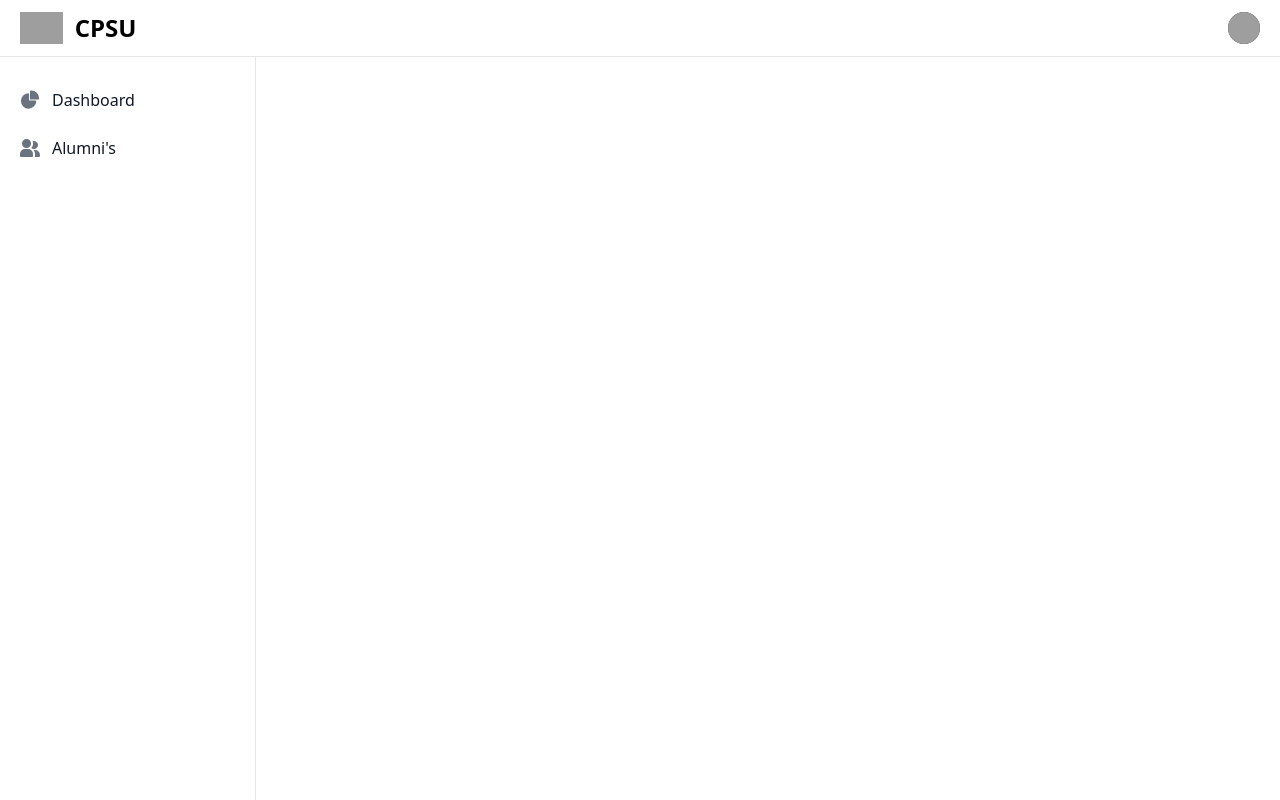
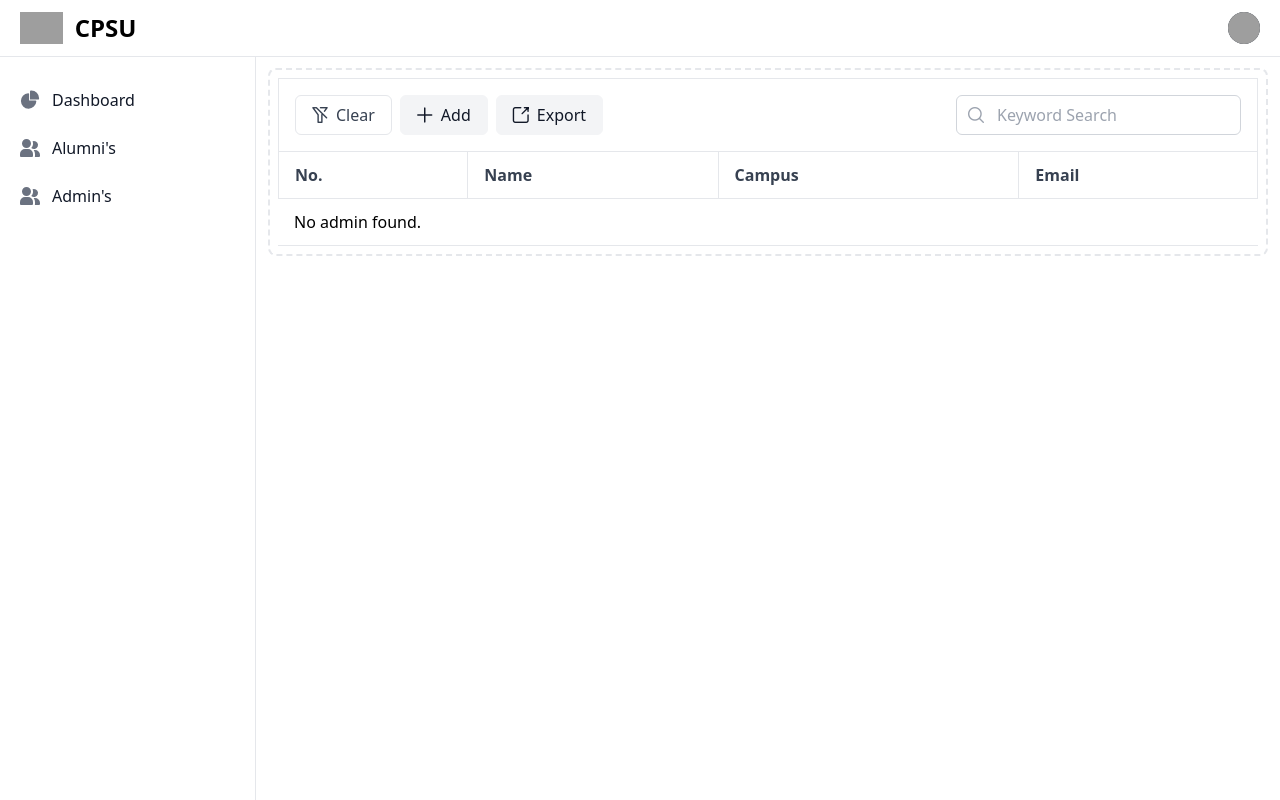
Before and after one commit to 5kydriven/alumni-tracker-system, a Vue app: page /admin-list in a window 1280 px wide. Built offline with nearby package versions, Linux system fonts and the light colour scheme; no server answers; the database is empty; grey boxes are pictures that could not be loaded.

Commit message:
update admin list

```diff
--- a/src/assets/base.css
+++ b/src/assets/base.css
@@ -14,6 +14,7 @@
     --primary-800: 6 95 70;
     --primary-900: 4 78 56;
     --primary-950: 2 44 34;
+
     --surface-0: 255 255 255;
     --surface-50: 249 250 251;
     --surface-100: 243 244 246;
--- /dev/null
+++ b/src/components/AdminForm.vue
@@ -0,0 +1,52 @@
+<template>
+    <form>
+        <div class="grid gap-4 mb-4 grid-cols-2">
+            <div class="col-span-2">
+                <label for="name" class="block mb-2 text-sm font-medium text-gray-900 dark:text-white">Name</label>
+                <input type="text" name="name" id="name"
+                    class="bg-gray-50 border border-gray-300 text-gray-900 text-sm rounded-lg focus:ring-primary-600 focus:border-primary-600 block w-full p-2.5 dark:bg-gray-600 dark:border-gray-500 dark:placeholder-gray-400 dark:text-white dark:focus:ring-primary-500 dark:focus:border-primary-500"
+                     required="">
+            </div>
+            <div class="col-span-2 sm:col-span-1">
+                <label for="price" class="block mb-2 text-sm font-medium text-gray-900 dark:text-white">Email</label>
+                <input type="email" name="price" id="price"
+                    class="bg-gray-50 border border-gray-300 text-gray-900 text-sm rounded-lg focus:ring-primary-600 focus:border-primary-600 block w-full p-2.5 dark:bg-gray-600 dark:border-gray-500 dark:placeholder-gray-400 dark:text-white dark:focus:ring-primary-500 dark:focus:border-primary-500"
+                     required="">
+            </div>
+            <div class="col-span-2 sm:col-span-1">
+                <label for="category"
+                    class="block mb-2 text-sm font-medium text-gray-900 dark:text-white">Campus</label>
+                <select id="category"
+                    class="bg-gray-50 border border-gray-300 text-gray-900 text-sm rounded-lg focus:ring-primary-500 focus:border-primary-500 block w-full p-2.5 dark:bg-gray-600 dark:border-gray-500 dark:placeholder-gray-400 dark:text-white dark:focus:ring-primary-500 dark:focus:border-primary-500">
+                    <option disabled selected="">Select category</option>
+                    <option value="TV">TV/Monitors</option>
+                    <option value="PC">PC</option>
+                    <option value="GA">Gaming/Console</option>
+                    <option value="PH">Phones</option>
+                </select>
+            </div>
+            <div class="col-span-2">
+                <label for="description" class="block mb-2 text-sm font-medium text-gray-900 dark:text-white">Product
+                    Description</label>
+                <textarea id="description" rows="4"
+                    class="block p-2.5 w-full text-sm text-gray-900 bg-gray-50 rounded-lg border border-gray-300 focus:ring-blue-500 focus:border-blue-500 dark:bg-gray-600 dark:border-gray-500 dark:placeholder-gray-400 dark:text-white dark:focus:ring-blue-500 dark:focus:border-blue-500"
+                    placeholder="Write product description here"></textarea>
+            </div>
+        </div>
+        <div class="w-full flex justify-end">
+            <button type="submit"
+                class="text-white inline-flex items-center gap-2 bg-blue-700 hover:bg-blue-800 focus:ring-4 focus:outline-none focus:ring-blue-300 font-medium rounded-lg text-sm px-5 py-2.5 text-center dark:bg-blue-600 dark:hover:bg-blue-700 dark:focus:ring-blue-800">
+                <i class="pi pi-plus font-bold" />
+                Add Administrator
+            </button>
+        </div>
+    </form>
+</template>
+
+<script setup>
+import { ref } from 'vue';
+
+const emit = defineEmits(['click'])
+
+const loading = ref(false)
+</script>
--- a/src/components/Sidebar.vue
+++ b/src/components/Sidebar.vue
@@ -1,5 +1,5 @@
 <script setup>
-import {RouterLink} from 'vue-router';
+import {RouterLink, } from 'vue-router';
 
 const props = defineProps({
     isOpen: Boolean
@@ -70,6 +70,18 @@ const props = defineProps({
                         <span class="flex-1 ms-3 whitespace-nowrap">Alumni's</span>
                     </a>
                 </li>
+                <li>
+                    <a
+                        class="flex items-center p-2 text-gray-900 rounded-lg dark:text-white hover:bg-gray-100 dark:hover:bg-gray-700 group">
+                        <svg class="flex-shrink-0 w-5 h-5 text-gray-500 transition duration-75 dark:text-gray-400 group-hover:text-gray-900 dark:group-hover:text-white"
+                            aria-hidden="true" xmlns="http://www.w3.org/2000/svg" fill="currentColor"
+                            viewBox="0 0 20 18">
+                            <path
+                                d="M14 2a3.963 3.963 0 0 0-1.4.267 6.439 6.439 0 0 1-1.331 6.638A4 4 0 1 0 14 2Zm1 9h-1.264A6.957 6.957 0 0 1 15 15v2a2.97 2.97 0 0 1-.184 1H19a1 1 0 0 0 1-1v-1a5.006 5.006 0 0 0-5-5ZM6.5 9a4.5 4.5 0 1 0 0-9 4.5 4.5 0 0 0 0 9ZM8 10H5a5.006 5.006 0 0 0-5 5v2a1 1 0 0 0 1 1h11a1 1 0 0 0 1-1v-2a5.006 5.006 0 0 0-5-5Z" />
+                        </svg>
+                        <span class="flex-1 ms-3 whitespace-nowrap">Admin's</span>
+                    </a>
+                </li>
             </ul>
         </div>
     </aside>
--- a/src/pages/AlumniPage.vue
+++ b/src/pages/AlumniPage.vue
@@ -1,13 +1,15 @@
 <template>
     <div class="card">
-        <DataTable v-model:filters="filters" :value="store.alumni" ref="dt" scrollable scroll-height="450px" showGridlines
-            removableSort filterDisplay="menu">
+        <DataTable v-model:filters="filters" :value="store.alumni" ref="dt" scrollable scroll-height="450px"
+            showGridlines removableSort filterDisplay="menu">
             <template #header>
                 <div class="flex justify-between">
                     <div class="flex gap-2">
                         <Button type="button" icon="pi pi-filter-slash" label="Clear" outlined @click="clearFilter()" />
-                        <Button type="button" icon="pi pi-plus" label="Add" outlined @click="openNew" />
-                        <Button type="button" icon="pi pi-external-link" label="Export" outlined @click="exportCSV($event)"/>
+                        <Button type="button" icon="pi pi-plus" label="Add" severity="secondary" outlined
+                            @click="openNew" />
+                        <Button type="button" icon="pi pi-external-link" label="Export" severity="secondary" outlined
+                            @click="exportCSV($event)" />
 
                     </div>
                     <span class="relative">
@@ -65,11 +67,13 @@
                 </template>
             </Column>
 
-            <Column header="Actions"></Column>
+            <Column header="Actions">
+
+            </Column>
         </DataTable>
     </div>
 
-    <Dialog v-model:visible="productDialog" :style="{ width: '700px' }" header="Add Alumni" :modal="true"
+    <Dialog v-model:visible="store.alumniDialog" :style="{ width: '700px' }" header="Add Alumni" :modal="true"
         class="p-fluid">
         <AlumniForm @cancel="openNew" />
     </Dialog>
@@ -87,15 +91,15 @@ const toast = useToast();
 const store = useAlumniStore();
 
 const filters = ref();
-const courses = ref(['BSIT', 'BSCRIM'])
+const courses = ref(['BSIT', 'BSCRIM', 'BSBA'])
 const batches = ref([2026, 2024])
-const employment = ref(['Not Track', 'Unemployed'])
-const productDialog = ref(false)
+const employment = ref(['Not Track', 'Unemployed', 'Employed'])
+
 const dt = ref();
 
 const openNew = () => {
-    productDialog.value = !productDialog.value
-    if (!productDialog.value) {
+    store.alumniDialog = !store.alumniDialog
+    if (!store.alumniDialog) {
         toast.add({ severity: 'success', summary: 'Successful', detail: 'Click', life: 2000 });
     }
 }
@@ -124,7 +128,7 @@ const exportCSV = () => {
 };
 
 onMounted(async () => {
-    await store.filteredAlumni(); // Wait for the data to be fetched
+    await store.filteredAlumni("Kabankalan City"); // Wait for the data to be fetched
     // loading.value = false;
 })
 </script>
--- a/src/pages/superAdmin/AdminPage.vue
+++ b/src/pages/superAdmin/AdminPage.vue
@@ -1,3 +1,60 @@
 <template>
+    <div class="card">
+        <DataTable showGridlines :value="store.admin">
+            <template #header>
+                <div class="flex justify-between">
+                    <div class="flex gap-2">
+                        <Button type="button" icon="pi pi-filter-slash" label="Clear" outlined />
+                        <Button type="button" icon="pi pi-plus" label="Add" severity="secondary"
+                            @click="openAdminDialog" />
+                        <Button type="button" icon="pi pi-external-link" label="Export" severity="secondary" />
+                    </div>
+                    <span class="relative">
+                        <i class="pi pi-search absolute top-2/4 -mt-2 left-3 text-surface-400 dark:text-surface-600" />
+                        <InputText placeholder="Keyword Search" class="pl-10 font-normal" />
+                    </span>
+                </div>
+            </template>
+            <template #empty> No admin found. </template>
+            <Column header="No.">
+                <template #body="slotProps">
+                    {{ slotProps.index + 1 }}
+                </template>
+            </Column>
+            <Column header="Name">
+                <template #body="{ data }">
+                    <div class="flex items-center gap-3">
+                        <img src="/image.jpg" class="rounded-full h-10 w-10" />
+                        <span>{{ data.name }}</span>
+                    </div>
+                </template>
+            </Column>
+            <Column field="campus" header="Campus"></Column>
+            <Column field="email" header="Email"></Column>
+        </DataTable>
+    </div>
 
+    <Dialog v-model:visible="store.adminDialog" :style="{ width: '25rem' }" header="Add Administrator" :modal="true"
+        class="p-fluid">
+        <AdminForm @click="openAdminDialog" />
+    </Dialog>
 </template>
+
+<script setup>
+import { onMounted } from 'vue';
+import AdminForm from '@/components/AdminForm.vue'
+import { useAdminStore } from '@/stores/adminStore';
+
+const store = useAdminStore();
+
+const openAdminDialog = () => {
+    store.adminDialog = !store.adminDialog
+    // if (!store.adminDialog) {
+    //     toast.add({ severity: 'success', summary: 'Successful', detail: 'Click', life: 2000 });
+    // }
+}
+
+onMounted(async () => {
+    await store.getAdmin();
+})
+</script>
--- /dev/null
+++ b/src/stores/adminStore.js
@@ -0,0 +1,37 @@
+import { ref, computed } from 'vue'
+import { defineStore } from 'pinia'
+import { db } from './firebase'
+import { collection, doc, setDoc, getDocs, query, where, onSnapshot, } from "firebase/firestore";
+
+export const useAdminStore = defineStore('admin', () => {
+    const admin = ref();
+    const adminDialog = ref(false)
+
+    const admninRefs = collection(db, "admin");
+
+    const getAdmin = () => {
+        return new Promise((resolve, reject) => {
+            try {
+                onSnapshot(admninRefs, (querySnapshot) => {
+                    let a = [];
+                    querySnapshot.forEach((doc) => {
+                        a.push({...doc.data()})
+                    });
+                    admin.value = a;
+                    resolve(); // Resolve the promise when the data is fetched
+                });
+            } catch (err) {
+                console.log(err);
+                reject(err); // Reject the promise if there's an error
+            }
+        });
+    }
+
+
+
+  return {
+    getAdmin,
+    admin,
+    adminDialog
+   }
+})
--- /dev/null
+++ b/src/stores/modalStore.js
@@ -0,0 +1,13 @@
+import { ref, computed } from 'vue'
+import { defineStore } from 'pinia'
+
+
+export const useModalStore = defineStore('modal', () => {
+    const alumni = ref();
+
+
+  return {
+    filteredAlumni,
+    alumni,
+   }
+})
--- a/src/views/SuperAdminView.vue
+++ b/src/views/SuperAdminView.vue
@@ -1,9 +1,14 @@
 <template>
-<SuperAdminLayout>
-    Hello
-</SuperAdminLayout>
+    <SuperAdminLayout>
+        <div class="p-3 sm:ml-64">
+            <div class="p-2 border-2 border-gray-200 border-dashed rounded-lg dark:border-gray-700 mt-14">
+                <RouterView/>
+            </div>
+        </div>
+    </SuperAdminLayout>
 </template>
 
 <script setup>
+import { RouterView } from 'vue-router';
 import SuperAdminLayout from '@/layouts/SuperAdminLayout.vue';
 </script>
```
